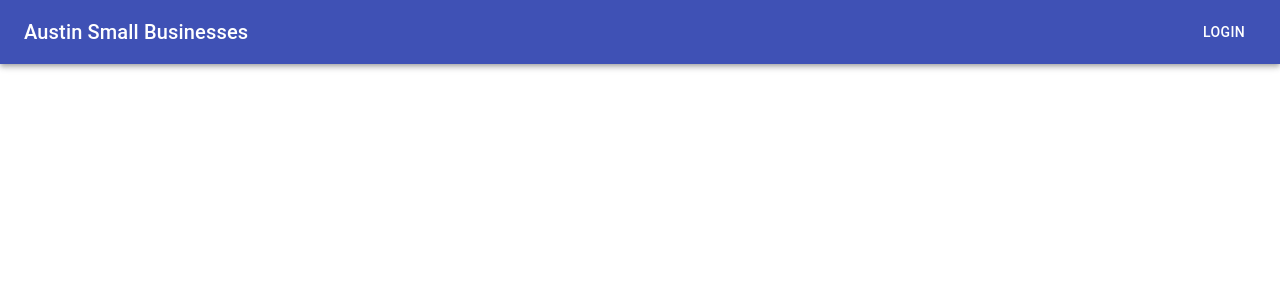
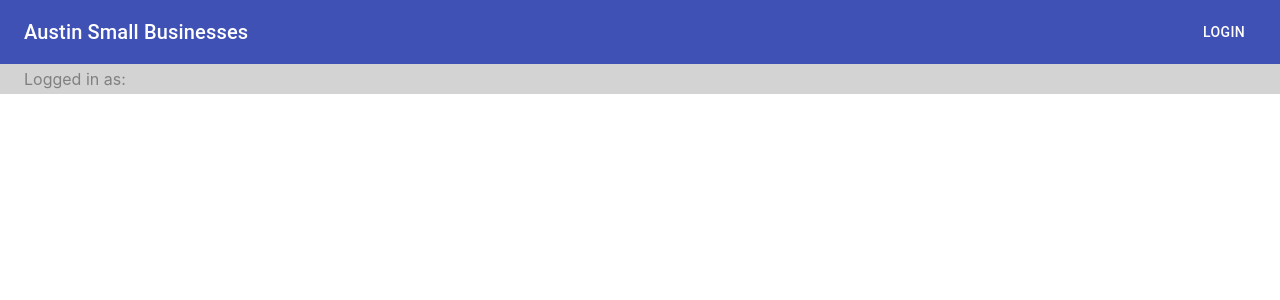
Before and after one commit to SeanPhilippi/austin-small-businesses, a React (Create React App) app: page / in a window 1280 px wide. Shown: the top 300 px of the page. Built offline with nearby package versions, Linux system fonts and the light colour scheme.

Commit message:
statusbar

```diff
--- a/src/components/Nav.js
+++ b/src/components/Nav.js
@@ -16,20 +16,31 @@ const useStyles = makeStyles(theme => ({
   title: {
 
   },
+  status: {
+    'background-color': 'lightgrey',
+    'color': 'grey',
+    'text-align': 'left',
+    'padding': '.3rem 1.5rem'
+  }
 }));
 
-const Nav = () => {
+const Nav = ({ username }) => {
   const classes = useStyles();
   return (
+    <>
       <Appbar position="static">
         <Toolbar className={ classes.toolbar }>
-        <Typography variant="h6" className={classes.title}>
+          <Typography variant="h6" className={ classes.title }>
             Austin Small Businesses
           </Typography>
           <Button color="inherit">Login</Button>
         </Toolbar>
       </Appbar>
+      <div className={ classes.status }>
+        Logged in as: { username }
+      </div>
+    </>
   );
-}
+};
 
 export default Nav;
```
Lines whose indentation alone changed are shown as unchanged.
